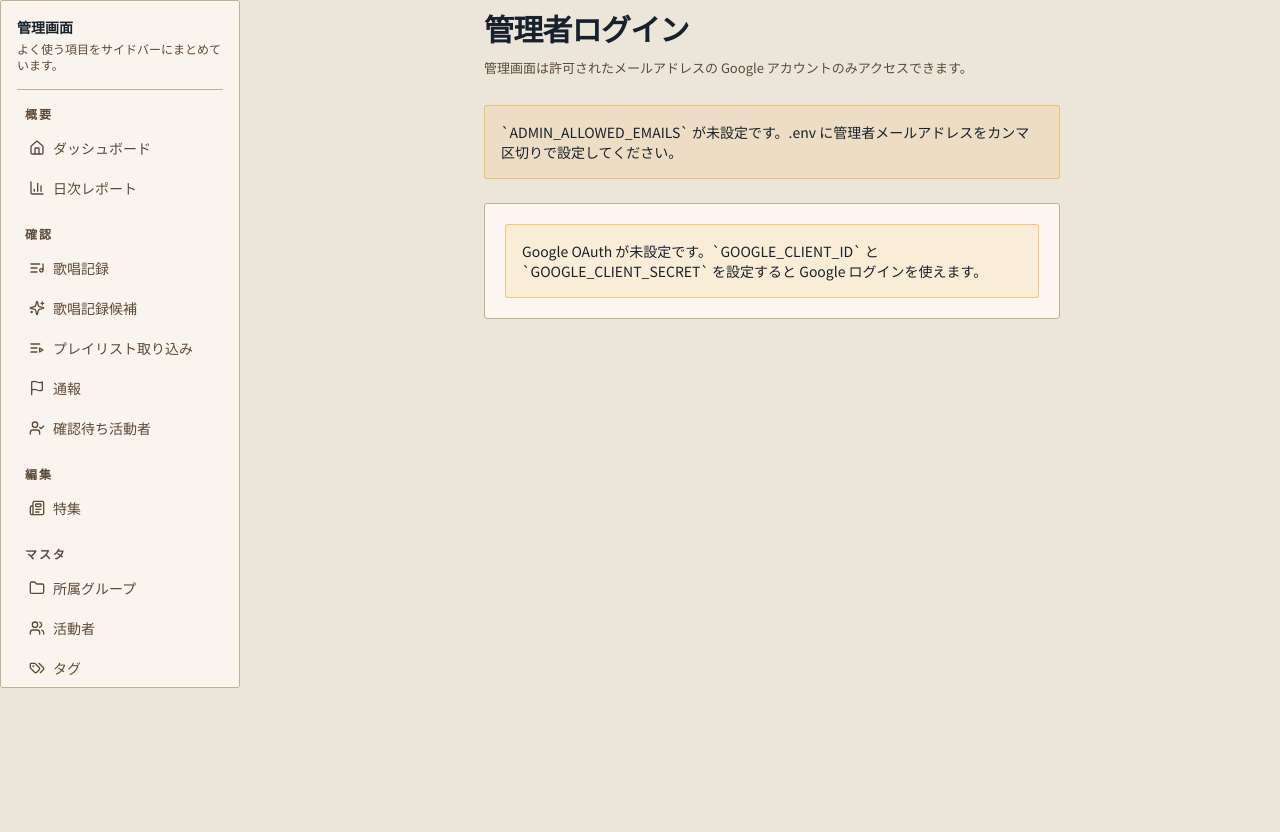
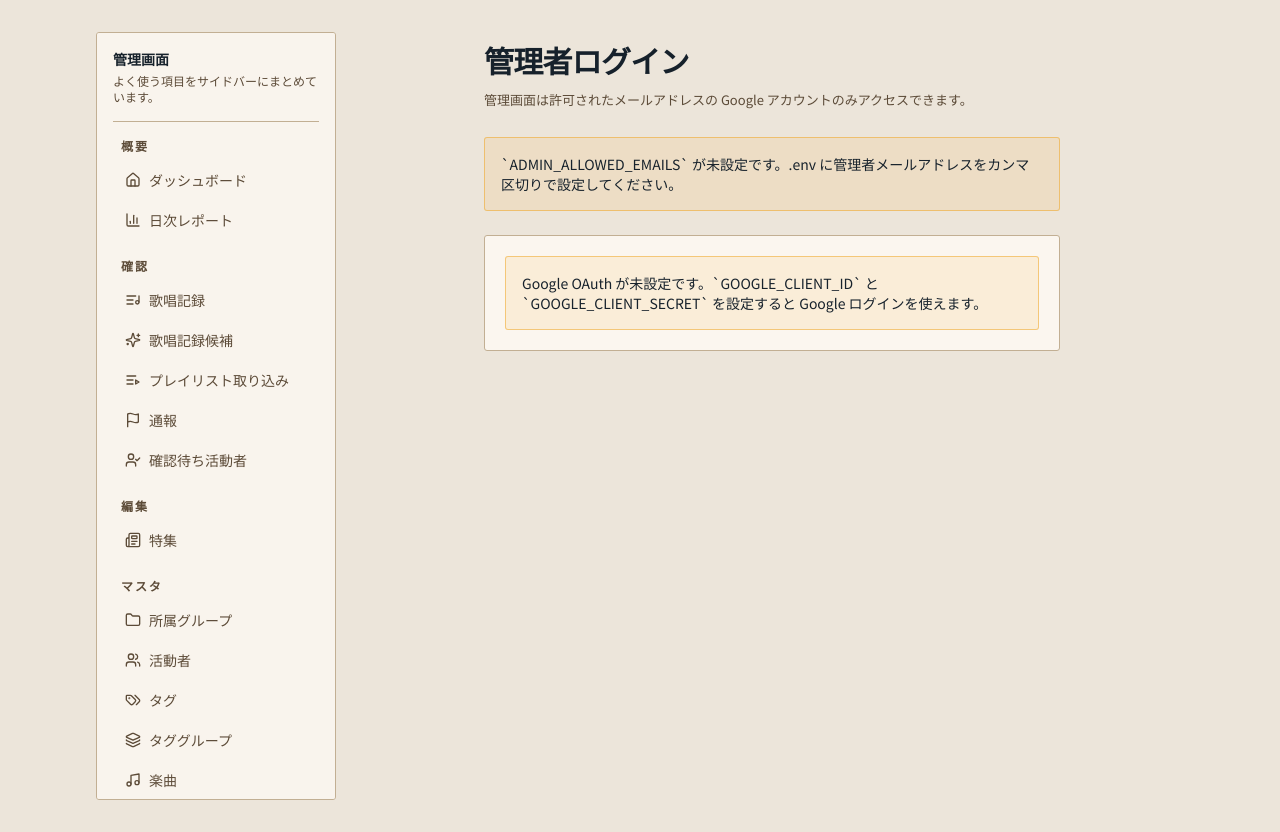
Before and after one commit to Shimizu-Kanta/OtoAtsume, a Next.js app: page /admin/login in a window 1280 px wide. Before the commit the page ends 800 px from the top, so only its background shows below. Built offline with nearby package versions, Linux system fonts and the light colour scheme; no server answers.

Commit message:
feat: 管理画面を noindex にし、サイト共通の部品を外す
Co-Authored-By: Claude Opus 5.5 <noreply@anthropic.com>
Claude-Session: https://claude.ai/code/session_01QES2jxYEBAWizj1abJD1Db

```diff
--- a/app/admin/layout.tsx
+++ b/app/admin/layout.tsx
@@ -1,5 +1,16 @@
+import type { Metadata } from "next";
+
 import { AdminShell } from "@/components/admin/admin-nav";
 
+export const metadata: Metadata = {
+  title: { default: "管理画面", template: "%s | 管理画面 | おとあつめ" },
+  robots: { index: false, follow: false }
+};
+
 export default function AdminLayout({ children }: { children: React.ReactNode }) {
-  return <AdminShell>{children}</AdminShell>;
+  return (
+    <div className="container-page py-8">
+      <AdminShell>{children}</AdminShell>
+    </div>
+  );
 }
--- a/components/admin/admin-nav.tsx
+++ b/components/admin/admin-nav.tsx
@@ -78,7 +78,7 @@ export function AdminShell({ children }: { children: React.ReactNode }) {
 
   return (
     <div className="lg:grid lg:grid-cols-[240px_minmax(0,1fr)] lg:gap-6">
-      <div className="sticky top-20 z-30 mb-4 rounded-2xl border bg-card/95 p-3 shadow-sm backdrop-blur lg:hidden">
+      <div className="sticky top-4 z-30 mb-4 rounded-2xl border bg-card/95 p-3 shadow-sm backdrop-blur lg:hidden">
         <button
           type="button"
           onClick={() => setOpen(true)}
@@ -123,7 +123,7 @@ export function AdminShell({ children }: { children: React.ReactNode }) {
       ) : null}
 
       <aside className="hidden lg:block">
-        <div className="sticky top-24 max-h-[calc(100vh-7rem)] overflow-y-auto rounded-3xl border bg-card/90 p-4 shadow-sm">
+        <div className="sticky top-4 max-h-[calc(100vh-2rem)] overflow-y-auto rounded-3xl border bg-card/90 p-4 shadow-sm">
           <div className="mb-4 border-b pb-4">
             <p className="text-sm font-bold">管理画面</p>
             <p className="mt-1 text-xs text-muted-foreground">よく使う項目をサイドバーにまとめています。</p>
```
